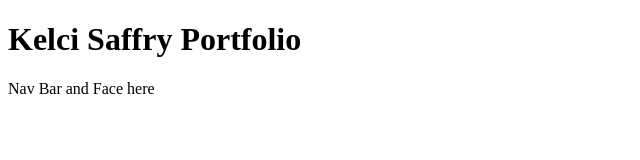
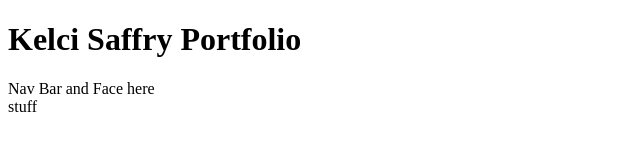
Before and after one commit to HugoSuarezJr/kelci-saffrey, a plain HTML site: page index.html in a window 1280 px wide. Shown: the full height of the page, 0-640 px from the left. Drawn offline with Linux system fonts and the light colour scheme.

```diff
--- a/index.html
+++ b/index.html
@@ -8,6 +8,7 @@
 </head>
 <body>
     <h1>Kelci Saffry Portfolio</h1>
+
     <section id="intro-nav">
         Nav Bar and Face here
     </section>
@@ -18,7 +19,8 @@
     <section id="contact">
 
     </section>
-    <footer id="skinny-foot"></footer>
+    <footer id="skinny-foot">stuff</footer>
+
     <script src="./index.js"></script>
 </body>
 </html>
```
